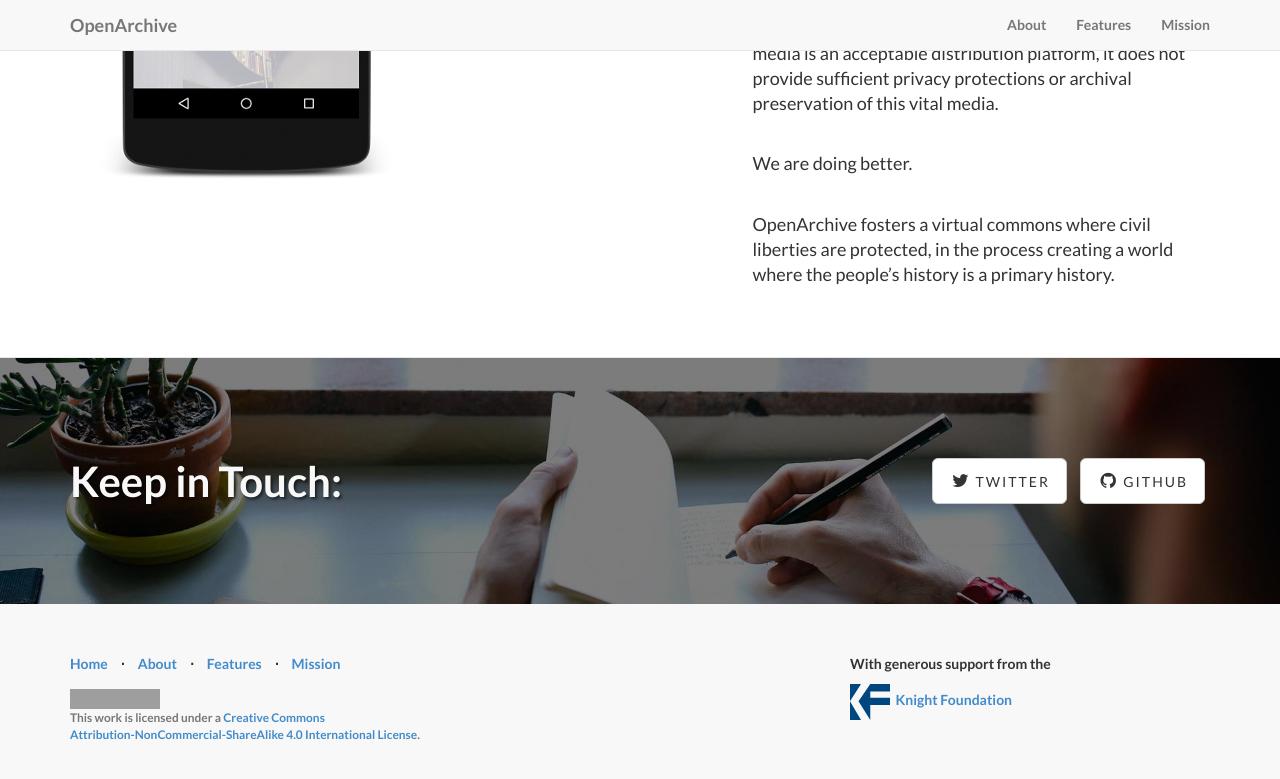
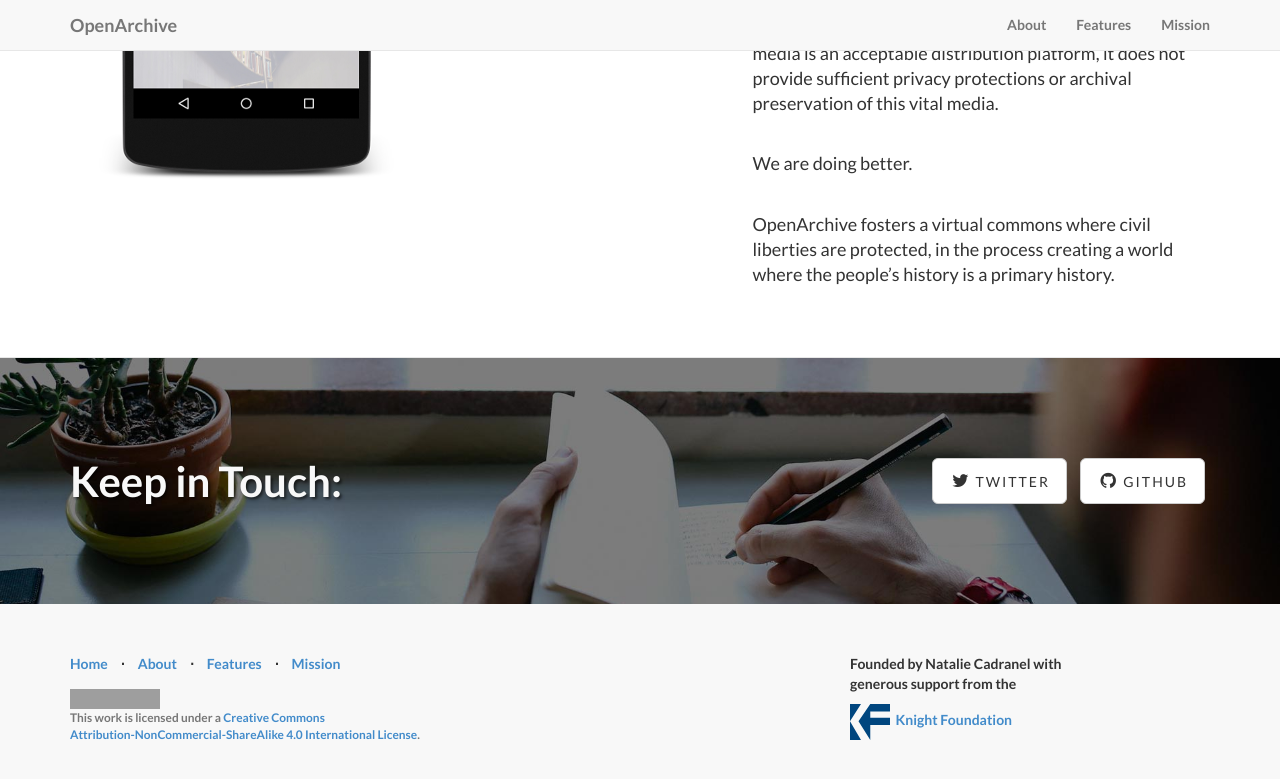
Before and after one commit to mattl/open-archive.org, a Jekyll site: the page built from index.html, in a window 1280 px wide and 900 px high, scrolled down 2006 px, cut to the strip 0-789 px from the top of the window. Shown: the top 779 px of the strip. Built offline with Jekyll 4.4.1, drawn with Linux system fonts in a browser that asks for light colours; grey boxes are pictures that could not be loaded.

Commit message:
Update footer.html

```diff
--- a/_includes/footer.html
+++ b/_includes/footer.html
@@ -23,7 +23,7 @@
                 <p class="copyright text-muted small"><a target="_blank" rel="license" href="http://creativecommons.org/licenses/by-nc-sa/4.0/"><img alt="Creative Commons License" style="border-width:0" src="https://i.creativecommons.org/l/by-nc-sa/4.0/88x31.png" /></a><br />This work is licensed under a <a target="_blank" rel="license" href="http://creativecommons.org/licenses/by-nc-sa/4.0/">Creative Commons<br>Attribution-NonCommercial-ShareAlike 4.0 International License</a>.</p>
             </div>
             <div class="col-md-3">
-                <p>With generous support from the </p><p></p><img src="/img/knight-logo.svg" alt="Knight Foundation" align="middle"> <a href="http://www.knightfoundation.org/">&nbsp;Knight Foundation</a></p>
+                <p>Founded by Natalie Cadranel with generous support from the </p><p></p><img src="/img/knight-logo.svg" alt="Knight Foundation" align="middle"> <a href="http://www.knightfoundation.org/">&nbsp;Knight Foundation</a></p>
             </div>
         </div>
     </div>
```
